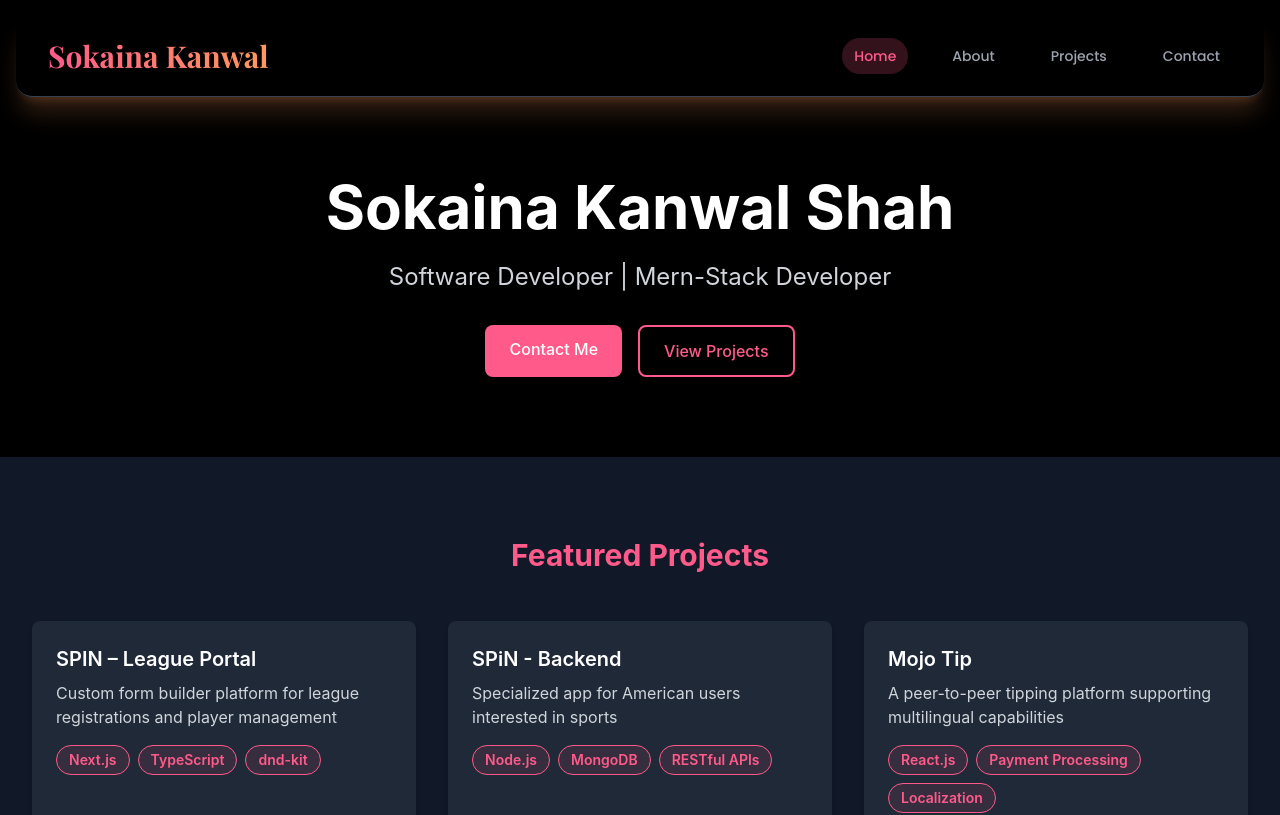
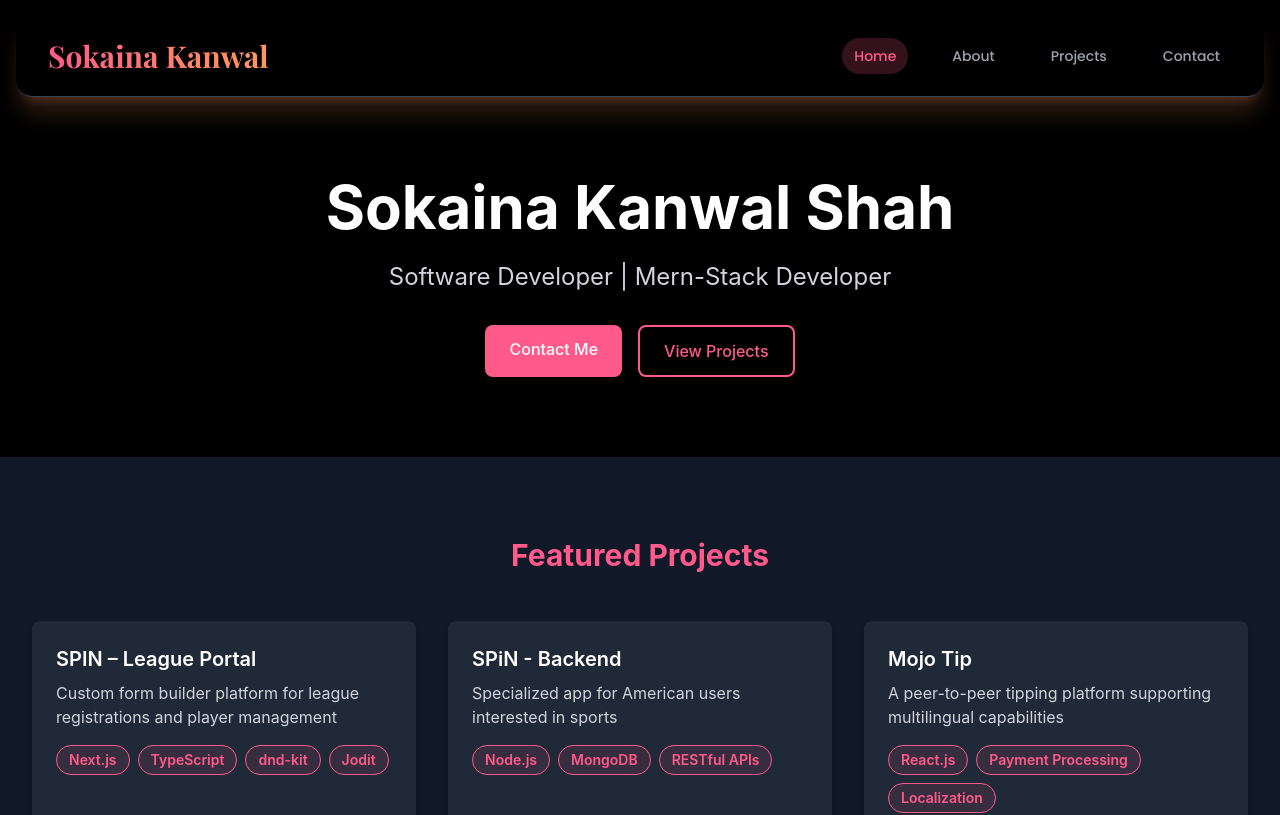
Before and after one commit to sokainakanwal1/portfolio, a Next.js app: page / in a window 1280 px wide. Shown: the top 815 px of the page. Built offline with nearby package versions, Linux system fonts and the light colour scheme.

Commit message:
Update index.tsx

```diff
--- a/src/pages/index.tsx
+++ b/src/pages/index.tsx
@@ -8,7 +8,7 @@ const Home: React.FC = () => {
       title: "SPIN – League Portal",
       description:
         "Custom form builder platform for league registrations and player management",
-      technologies: ["Next.js", "TypeScript", "dnd-kit"],
+      technologies: ["Next.js", "TypeScript", "dnd-kit", " Jodit"],
       link: "/projects/spin-league-portal",
     },
     {
```
